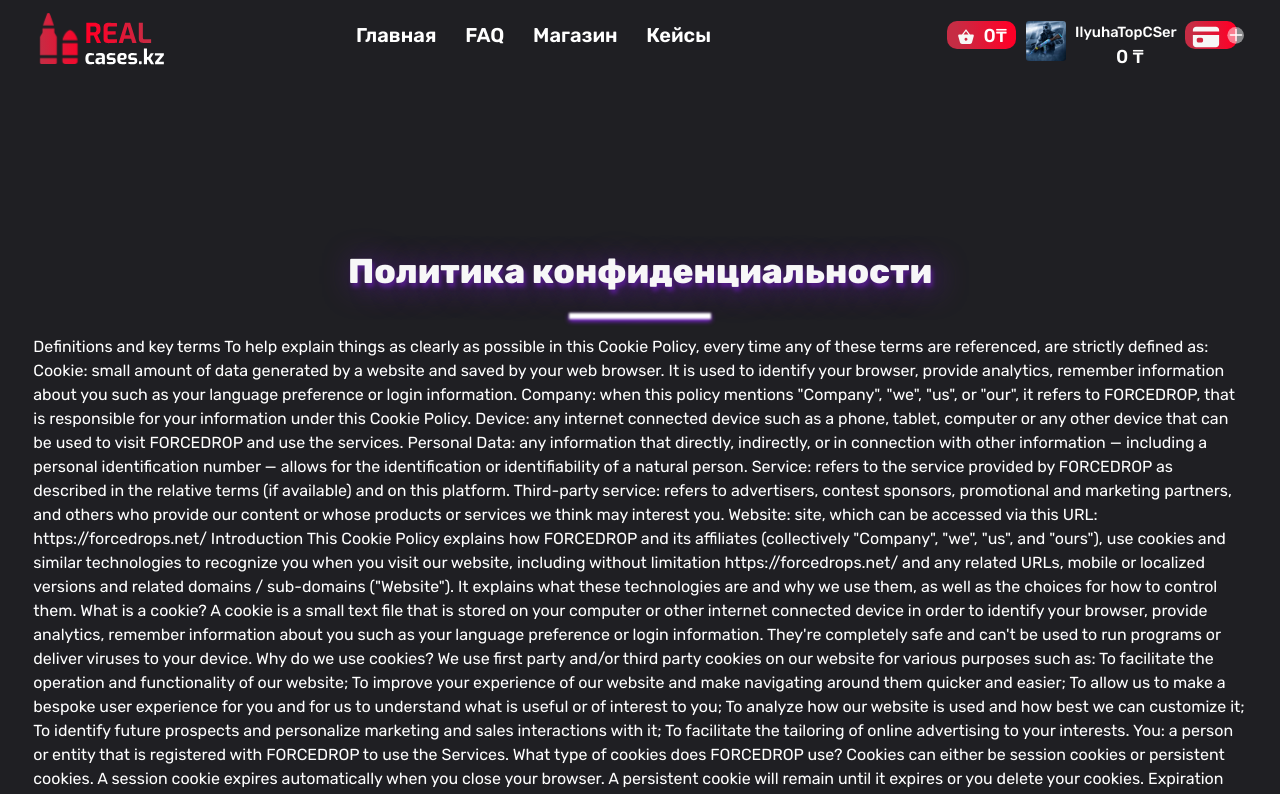
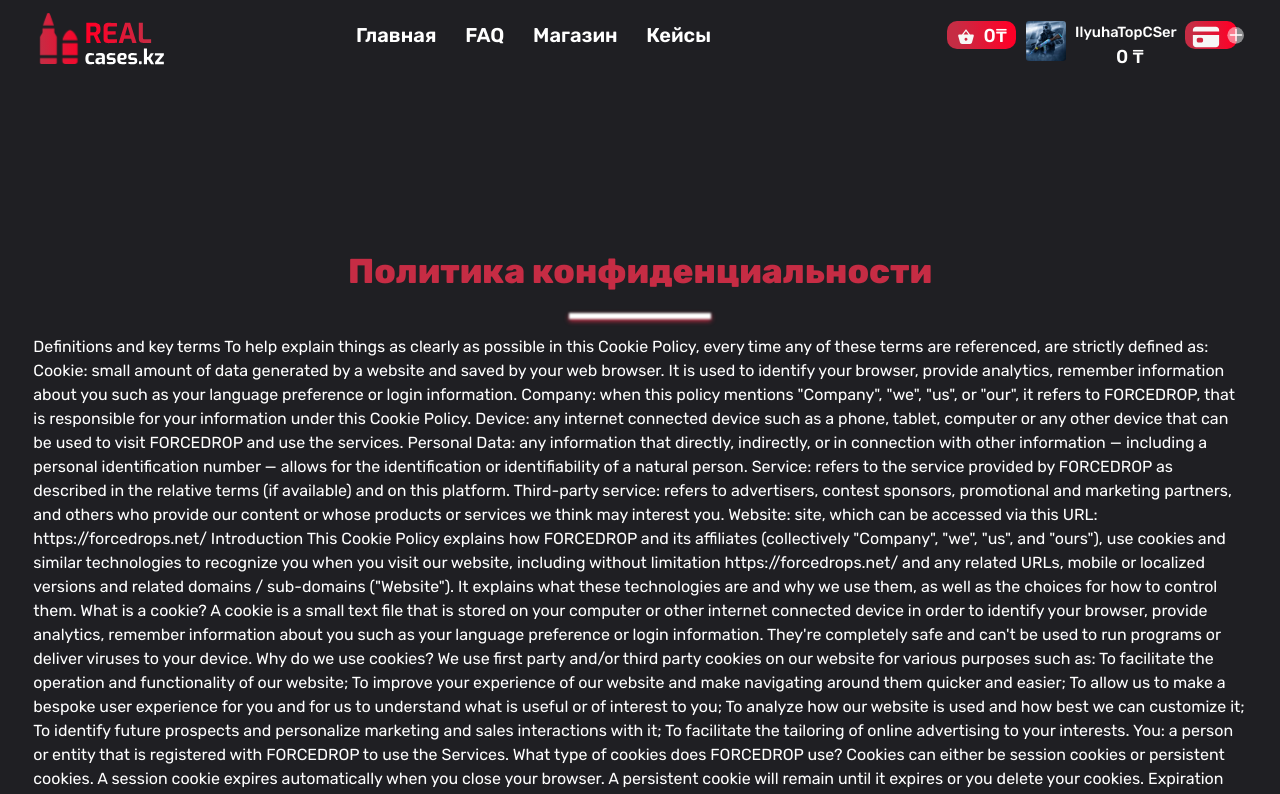
Before and after one commit to iarchangelneu/cases, a Vue app: page /privacy in a window 1280 px wide. Shown: the top 794 px of the page. Built offline with nearby package versions, Linux system fonts and the light colour scheme.

Commit message:
Политика и правила

```diff
--- a/src/views/PrivacyPolicy.vue
+++ b/src/views/PrivacyPolicy.vue
@@ -104,15 +104,14 @@ export default {
     padding-right: 2.6vw;
 }
 .stock__text {
-    text-shadow: 5px 4px 30px #561f8c, 2px 4px 4px #561f8c;
-    color: #f7f7f7;
+    color: #C62C44;
     font-weight: 800;
     font-size: 2.7vw;
     text-align: center;
 }
 hr {
   border: 3px solid #ffffff;
-  box-shadow: 0px 2px 4px #9028f6;
+  box-shadow: 0px 2px 4px #C62C44;
   filter: blur(1px);
   width: 10.68vw;
   text-align: center;
--- a/src/views/TermsOfUse.vue
+++ b/src/views/TermsOfUse.vue
@@ -146,15 +146,14 @@ export default {
     padding-right: 2.6vw;
 }
 .stock__text {
-    text-shadow: 5px 4px 30px #561f8c, 2px 4px 4px #561f8c;
-    color: #f7f7f7;
+    color: #C62C44;
     font-weight: 800;
     font-size: 2.7vw;
     text-align: center;
 }
 hr {
   border: 3px solid #ffffff;
-  box-shadow: 0px 2px 4px #9028f6;
+  box-shadow: 0px 2px 4px #C62C44;
   filter: blur(1px);
   width: 10.68vw;
   text-align: center;
```
